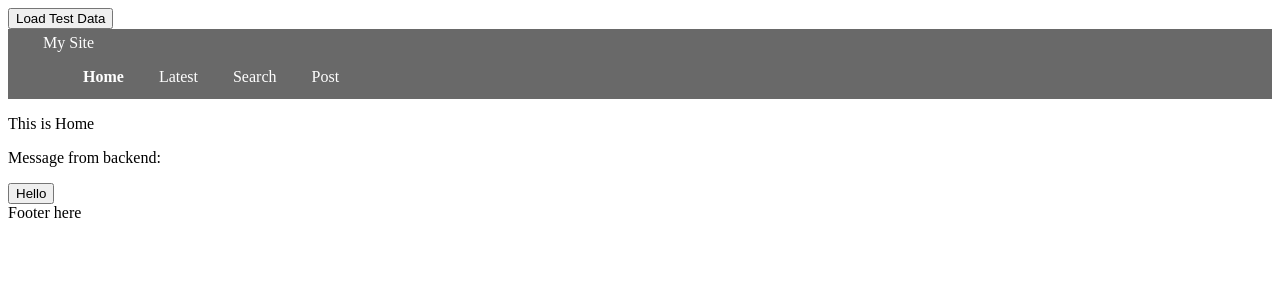
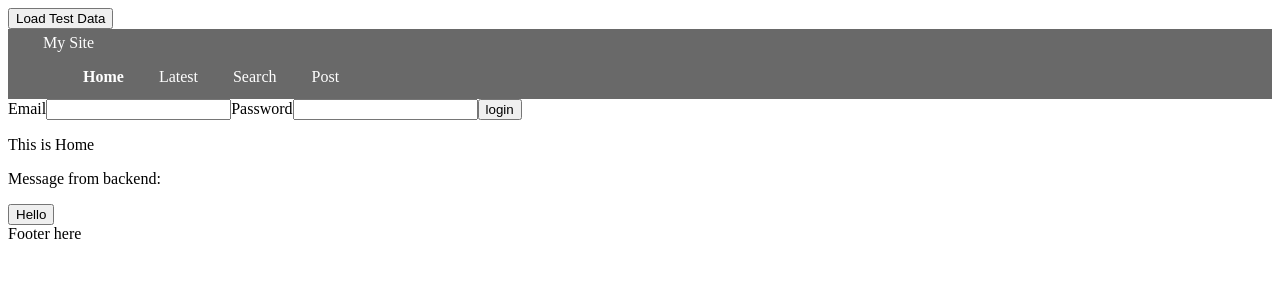
Before and after one commit to superbkj/mysite, a React (Vite) app in the folder frontend/: page / in a window 1280 px wide. Shown: the top 300 px of the page. Built offline with nearby package versions, Linux system fonts and the light colour scheme.

Commit message:
add login form

```diff
--- a/frontend/src/App.jsx
+++ b/frontend/src/App.jsx
@@ -12,6 +12,8 @@ import { info, error } from './utils/logger';
 
 function App() {
   const [message, setMessage] = useState('');
+  const [email, setEmail] = useState('');
+  const [password, setPassword] = useState('');
 
   const handleHelloClick = () => {
     fetch('/api/hello')
@@ -28,6 +30,21 @@ function App() {
       .catch((err) => error(err));
   };
 
+  const handleLogin = (event) => {
+    event.preventDefault();
+
+    fetch('/api/login', {
+      method: 'POST',
+      headers: {
+        'Content-Type': 'application/json',
+      },
+      body: JSON.stringify({ email, password }),
+    })
+      .then((res) => res.json())
+      .then((data) => info(data.token, data.username))
+      .catch((err) => error(err));
+  };
+
   return (
     // Regular HTML attributes also typically use double quotes instead of single,
     // so JSX attributes mirror this convention
@@ -35,6 +52,17 @@ function App() {
       <BrowserRouter>
         <button type="button" onClick={handleLoadClick}>Load Test Data</button>
         <Header />
+        <form onSubmit={handleLogin}>
+          <label htmlFor="email">
+            Email
+            <input type="text" id="email" value={email} onChange={(event) => setEmail(event.target.value)} />
+          </label>
+          <label htmlFor="password">
+            Password
+            <input type="text" id="password" value={password} onChange={(event) => setPassword(event.target.value)} />
+          </label>
+          <button type="submit">login</button>
+        </form>
         <Routes>
           <Route path="/" element={<Home />} />
           <Route path="/latest" element={<Latest />} />
```
